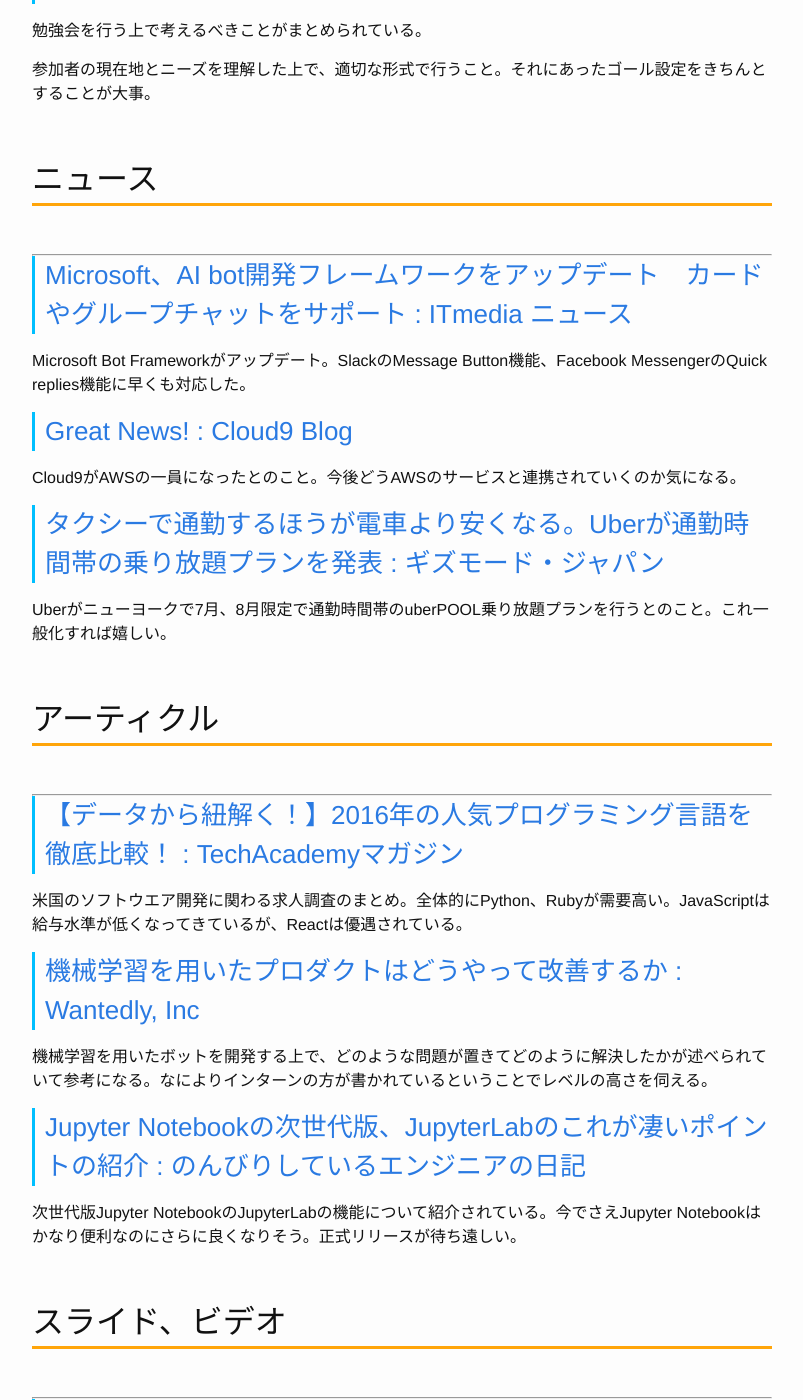
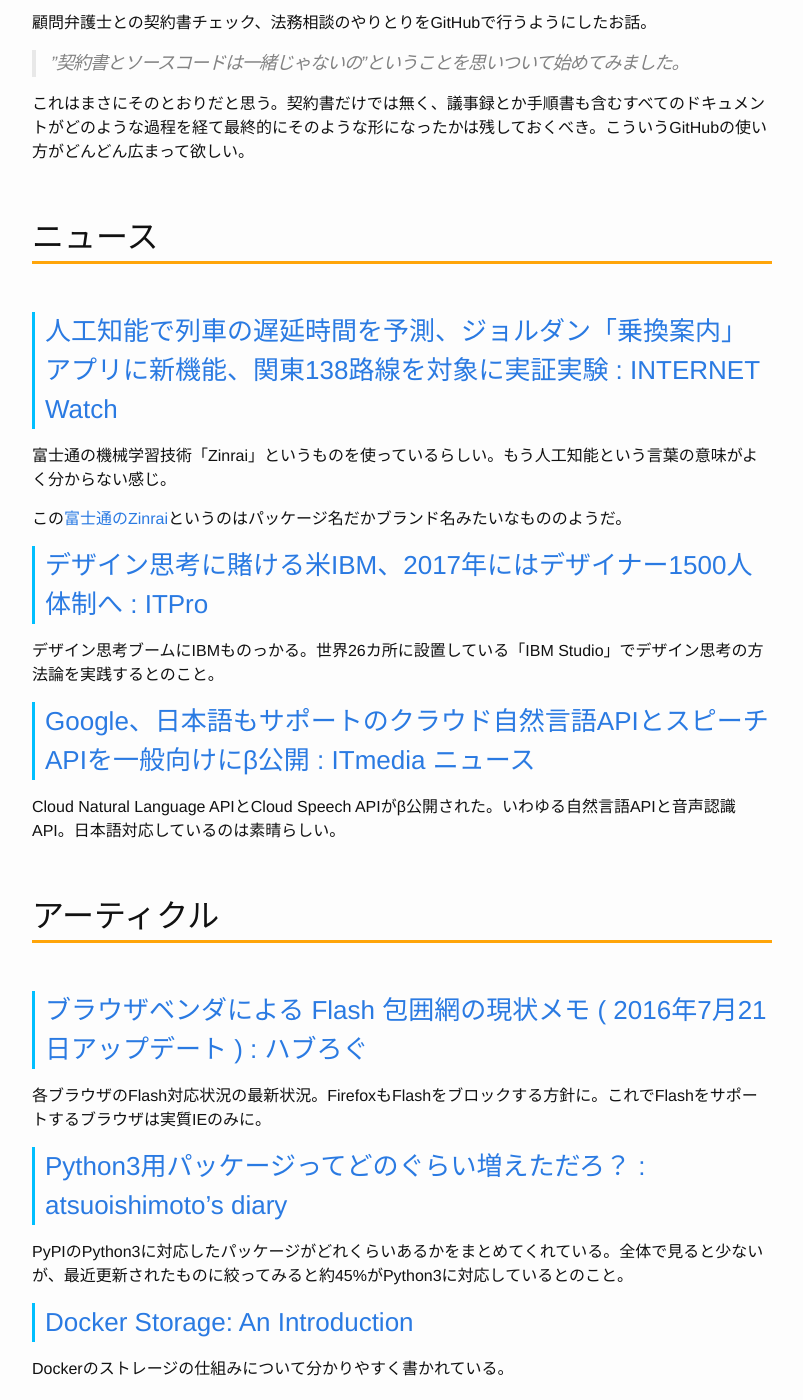
Before and after one commit to Gather-Tech/Gather-Tech.github.io, a Jekyll site: the page built from _posts/2016/2016-07-25-Gather4.md, in a window 1280 px wide and 1400 px high, scrolled down 985 px. Shown: the whole window, without its empty margins (238-1041 px from the left). Built offline with Jekyll 4.4.1, drawn with Linux system fonts in a browser that asks for light colours; some of the changed text lies outside the part shown.

Commit message:
#4書いた。

```diff
--- a/_posts/2016/2016-07-25-Gather4.md
+++ b/_posts/2016/2016-07-25-Gather4.md
@@ -1,129 +1,118 @@
 ---
 layout: post
-title:  "Gather-Tech.info #4: "
+title:  "Gather-Tech.info #4: GitHubはソースコードだけのものでは無い"
 date:   2016-07-25
 categories: news
 ---
 
-#3です。
+#4です。
 
-今週は[Microsoft Worldwide Partner Conference 2016](http://news.microsoft.com/wpc2016/)が開催されていましたね。
+先週はもうPokemon Go、1色でしたね。
 
-以下の記事がざっとキーノート内容を把握できるのでお勧めです。
+普通のテレビ番組でも取り上げられたりとIngressのときには考えられなかった勢いで世の中に広まっていますな。
 
-- [Microsoft World Partner Conference 2016 : ブチザッキ](https://buchizo.wordpress.com/2016/07/11/microsoft-world-partner-conference-2016/)
-- [Microsoft World Partner Conference 2016 Day 2 Keynote : ブチザッキ](https://buchizo.wordpress.com/2016/07/13/microsoft-world-partner-conference-2016-day-2-keynote/)
-- [Microsoft World Partner Conference 2016 Day 3 Keynote : ブチザッキ](https://buchizo.wordpress.com/2016/07/14/microsoft-world-partner-conference-2016-day-3-keynote/)
+日本でもすぐにこういったイベントが開催されるのでしょうね。ちょうど夏休みですし。
 
-Office365の勢いすごいですね。Office365加入していないともはやMicrosoftの製品の良さを享受することは不可能なのでは？と個人的には思っています。
+- [サンフランシスコをポケモンGOプレーヤーが埋めた夜 : IT Pro](http://itpro.nikkeibp.co.jp/atcl/column/15/061500148/072200078/)
 
 ## 今週のイチオシ
 
----
+### [GitHubを使って法務コミュニケーションのスピードを2倍にした話 : Wantedly, Inc.](https://www.wantedly.com/companies/wantedly/post_articles/30679)
+顧問弁護士との契約書チェック、法務相談のやりとりをGitHubで行うようにしたお話。
 
-### [業界コミュニティにおける「勉強会」の作りこみ方 : SlideShare](http://www.slideshare.net/hysmrk/ss-63950194)
-勉強会を行う上で考えるべきことがまとめられている。
+> ”契約書とソースコードは一緒じゃないの”ということを思いついて始めてみました。
 
-参加者の現在地とニーズを理解した上で、適切な形式で行うこと。それにあったゴール設定をきちんとすることが大事。
-
+これはまさにそのとおりだと思う。契約書だけでは無く、議事録とか手順書も含むすべてのドキュメントがどのような過程を経て最終的にそのような形になったかは残しておくべき。こういうGitHubの使い方がどんどん広まって欲しい。
 
 ## ニュース
 
----
+### [人工知能で列車の遅延時間を予測、ジョルダン「乗換案内」アプリに新機能、関東138路線を対象に実証実験 : INTERNET Watch](http://internet.watch.impress.co.jp/docs/news/1010863.html)
+富士通の機械学習技術「Zinrai」というものを使っているらしい。もう人工知能という言葉の意味がよく分からない感じ。
 
-### [Microsoft、AI bot開発フレームワークをアップデート　カードやグループチャットをサポート : ITmedia ニュース](http://www.itmedia.co.jp/news/articles/1607/11/news059.html)
-Microsoft Bot Frameworkがアップデート。SlackのMessage Button機能、Facebook MessengerのQuick replies機能に早くも対応した。
+この[富士通のZinrai](http://pr.fujitsu.com/jp/news/2015/11/2.html)というのはパッケージ名だかブランド名みたいなもののようだ。
 
-### [Great News! : Cloud9 Blog](https://c9.io/blog/great-news/)
-Cloud9がAWSの一員になったとのこと。今後どうAWSのサービスと連携されていくのか気になる。
+### [デザイン思考に賭ける米IBM、2017年にはデザイナー1500人体制へ : ITPro](http://itpro.nikkeibp.co.jp/atcl/column/15/061500148/071900077/)
+デザイン思考ブームにIBMものっかる。世界26カ所に設置している「IBM Studio」でデザイン思考の方法論を実践するとのこと。
 
-### [タクシーで通勤するほうが電車より安くなる。Uberが通勤時間帯の乗り放題プランを発表 : ギズモード・ジャパン](http://www.gizmodo.jp/2016/07/uberpool_commute_unlimited13ub.html)
-Uberがニューヨークで7月、8月限定で通勤時間帯のuberPOOL乗り放題プランを行うとのこと。これ一般化すれば嬉しい。
+### [Google、日本語もサポートのクラウド自然言語APIとスピーチAPIを一般向けにβ公開 : ITmedia ニュース](http://www.itmedia.co.jp/news/articles/1607/21/news063.html)
+Cloud Natural Language APIとCloud Speech APIがβ公開された。いわゆる自然言語APIと音声認識API。日本語対応しているのは素晴らしい。
 
 ## アーティクル
 
----
+### [ブラウザベンダによる Flash 包囲網の現状メモ ( 2016年7月21日アップデート ) : ハブろぐ](https://havelog.ayumusato.com/develop/others/e707-ruin_of_flash.html)
+各ブラウザのFlash対応状況の最新状況。FirefoxもFlashをブロックする方針に。これでFlashをサポートするブラウザは実質IEのみに。
 
-### [【データから紐解く！】2016年の人気プログラミング言語を徹底比較！ : TechAcademyマガジン](http://techacademy.jp/magazine/8735)
-米国のソフトウエア開発に関わる求人調査のまとめ。全体的にPython、Rubyが需要高い。JavaScriptは給与水準が低くなってきているが、Reactは優遇されている。
+### [Python3用パッケージってどのぐらい増えただろ？ : atsuoishimoto's diary](http://atsuoishimoto.hatenablog.com/entry/2016/07/19/172753)
+PyPIのPython3に対応したパッケージがどれくらいあるかをまとめてくれている。全体で見ると少ないが、最近更新されたものに絞ってみると約45%がPython3に対応しているとのこと。
 
-### [機械学習を用いたプロダクトはどうやって改善するか : Wantedly, Inc](https://vn.wantedly.com/companies/wantedly/post_articles/30109)
-機械学習を用いたボットを開発する上で、どのような問題が置きてどのように解決したかが述べられていて参考になる。なによりインターンの方が書かれているということでレベルの高さを伺える。
+### [Docker Storage: An Introduction](https://deis.com/blog/2016/docker-storage-introduction/)
+Dockerのストレージの仕組みについて分かりやすく書かれている。
 
-### [Jupyter Notebookの次世代版、JupyterLabのこれが凄いポイントの紹介 : のんびりしているエンジニアの日記](http://nonbiri-tereka.hatenablog.com/entry/2016/07/16/233703)
-次世代版Jupyter NotebookのJupyterLabの機能について紹介されている。今でさえJupyter Notebookはかなり便利なのにさらに良くなりそう。正式リリースが待ち遠しい。
 
 ## スライド、ビデオ
 
----
+### [Android Developers Summer Reading List : realm](https://realm.io/news/android-developer-summer-reading/)
+Android開発者向けの夏休みの宿題。Realm Java Teamのお勧めセッション動画がまとめられている。
 
-### [try! Swift Conference](https://realm.io/news/try-swift/)
-今年3月に開催された[try!Swift](http://www.tryswiftconf.com/)の動画と資料が公開された。
+### [サーバーサイドから利用するFirebase : Speaker Deck](https://speakerdeck.com/dddaisuke/sahasaitokarali-yong-surufirebase)
+Firebaseを使う上での注意ポイントが書かれている。ほぼ毎週8分ダウンするとか本当に使っている人で無いと分からないようなことが書いてあり参考になる。
 
-### [JAWS-UGアーキテクチャ専門支部 ServerlessConfレポート : SlideShare](http://www.slideshare.net/YoshidaShingo/serverlessconf-report)
-ServerlessConfのレポートではあるが、Serverlessとは何かの説明もあり分かりやすい。
-
-### [強いプロダクトを生み出すチームづくり : Sperker Deck ](https://speakerdeck.com/pplog/qiang-ipurodakutowosheng-michu-sutimudukuri)
-生産性の高いチームを作るために実践していることが説明されている。メンバーの障壁を取り除き、熱量を維持し、期待に応えることを繰り返すことが大事とのこと。
-
-### [MERYのロゴのはなし : Sperker Deck](https://speakerdeck.com/perolidesigners/meryfalserogofalsehanasi-from-designers-drink-up-vol-dot-1)
-ロゴの作り方について。Webだけで使われることを考えず、どこでも使われることも考慮して考えている。
+### [Docker と ECS と WebSocket で最強のマルチプレイ・ゲームサーバを構築 :  SlideShare](http://www.slideshare.net/greetech/docker-ecs-websocket)
+Amazon ECSを使ってDockerコンテナを管理、SPOFの無い環境を実現した構成が説明されている。すごいモダンな感じ。
 
 ## ツール、ライブラリ
 
----
+### [httpolice : GitHub](https://github.com/vfaronov/httpolice)
+HTTPのリクエスト、レスポンスヘッダーに対してのLintツール。Python製。Djangoにインテグレーションもできる。
 
-### [open-source-ios-apps : GitHub](https://github.com/dkhamsing/open-source-ios-apps)
-オープンソースのiOSアプリのリスト。
+### [pyagram : GitHub](https://github.com/hideshi/pyagram)
+状態遷移図作成ツール。Python製。これは便利そう。
 
-### [chalice : GitHub](https://github.com/awslabs/chalice)
-AWS公式のAPI GatewayとLambdaを使ったアプリを作れるPythonマイクロフレームワーク。Flaskベースなので使いやすい。
+以下は日本語での説明記事。
 
-### [chromelens : GitHub](https://github.com/chromelens/chromelens)
-Webアクセシビリティの検証ができるChrome devtoolsのエクステンション。
+- [Web開発でもアプリ開発でも使える状態遷移図を自動生成するツールを作りました : Qiita](http://qiita.com/hideshi/items/c61cee1d7dfc1754e075)
 
-### [marp : GitHub](https://github.com/yhatt/marp/)
-作者の方の記事も面白いです。
-
-- [Markdown スライド作成ツール『Marp』の開発経緯裏話 : TECHNICA Speee engineer blog](http://technica-blog.jp/entry/2016/07/14/204951)
-Hacker Newsの破壊力すごい。
-
-### [nginx-pages : GitHub](https://github.com/samuelcolvin/nginx-pages)
-nginxを使った静的サイトサーバー。GitHub Pagesにインスパイアされている。
+### [hack.css](http://hackcss.com/)
+ものすごいシンプルなCSSフレームワーク。dark modeもある。
 
 ## 書籍
 
----
+### [続・インタフェースデザインの心理学――ウェブやアプリに新たな視点をもたらす＋100の指針](http://www.oreilly.co.jp/books/9784873117713/)
+8/5発売予定。インタフェースデザインの心理学の続編。
 
-### [Pythonで体験する 深層学習](https://www.amazon.co.jp/Python%E3%81%A7%E4%BD%93%E9%A8%93%E3%81%99%E3%82%8B-%E6%B7%B1%E5%B1%A4%E5%AD%A6%E7%BF%92-%E6%B5%85%E5%B7%9D-%E4%BC%B8%E4%B8%80/dp/4339028517/)
-7/26発売予定。Caffe,Theano,Chainer,TensorFlowと有名どころのライブラリについて一通り理解できそう。
+### [VRコンテンツ最前線 事例でわかる費用規模・制作工程・スタッフ構成・制作ノウハウ : 桜花一門 ](https://www.amazon.co.jp/VR%E3%82%B3%E3%83%B3%E3%83%86%E3%83%B3%E3%83%84%E6%9C%80%E5%89%8D%E7%B7%9A-%E4%BA%8B%E4%BE%8B%E3%81%A7%E3%82%8F%E3%81%8B%E3%82%8B%E8%B2%BB%E7%94%A8%E8%A6%8F%E6%A8%A1%E3%83%BB%E5%88%B6%E4%BD%9C%E5%B7%A5%E7%A8%8B%E3%83%BB%E3%82%B9%E3%82%BF%E3%83%83%E3%83%95%E6%A7%8B%E6%88%90%E3%83%BB%E5%88%B6%E4%BD%9C%E3%83%8E%E3%82%A6%E3%83%8F%E3%82%A6-%E6%A1%9C%E8%8A%B1%E4%B8%80%E9%96%80/dp/4798144592/ref=sr_1_3?s=books&ie=UTF8&qid=1469281289&sr=1-3)
+8/2発売予定。企画の仕方含めVRコンテンツの作り方がひととおり確認できそう。
+
+### [\(仮\)人工知能のための哲学塾 : 三宅陽一郎, 大内孝子 ](https://www.amazon.co.jp/%E4%BB%AE-%E4%BA%BA%E5%B7%A5%E7%9F%A5%E8%83%BD%E3%81%AE%E3%81%9F%E3%82%81%E3%81%AE%E5%93%B2%E5%AD%A6%E5%A1%BE-%E4%B8%89%E5%AE%85%E9%99%BD%E4%B8%80%E9%83%8E/dp/4802510179/ref=pd_sim_14_6?ie=UTF8&dpID=41kOMniXZTL&dpSrc=sims&preST=_AC_UL160_SR121%2C160_&psc=1&refRID=V1QY4QQZPYTK2BD97N3H)
+8/10発売予定。人工知能を基礎づける哲学についての解説本。
 
 ## サービス、アプリ
 
----
+### [Top SDKs used by App Store Top 200 Free Apps : MightySignal](http://mightysignal.com/top-ios-sdks)
+App Storeにあるアプリの中でよく使われているSDK、ライブラリのランキングを見ることができる。カテゴリ毎でもランキングを見ることが可能。
 
-### [Demonstrate : Idea to mobile prototypes in minutes. Zero coding required](http://nfnlabs.in/demonstrate/)
-iPhoneでプロトタイピングできるアプリ。iPhone上ですぐ動きを確認できる。
+### [Stuff in Space](http://stuffin.space/)
+衛星とかの軌道をWebGLで可視化しているサイト。見ていて面白いのだが、MacBookのCPUがぶん回る。
 
-### [Cloudwith.me](https://cloudwith.me/)
-AWSのマネジメントコンソールをラップして分かりやすくするサービス。初心者だとあのマネジメントコンソールの画面でも難しいでしょ？という発想から作られたサービスだとか。
+### [トリセツ、家電の取扱説明書を一括管理で見放題 : 週刊アスキー](http://weekly.ascii.jp/elem/000/000/383/383487/)
+家電とかの説明書をまとめて管理できるアプリ。いざという時にいちいち説明書をメーカーホームページで探すのは面倒なので、こういう風にまとめて管理するという発想は素晴らしい。
 
-紹介記事はこちら。
-- [AWS上のサーバーのセットアップと管理が超簡単になるCloud With Meのらくちんサービス : TechCrunch Japan](http://jp.techcrunch.com/2016/07/13/20160712cloud-with-me-makes-setting-up-and-managing-aws-servers-easier/)
-
-### [Stacktile | Turn a markdown document into an interactive tutorial](https://stacktile.io/)
-Markdownで書いたドキュメントをインタラクティブなチュートリアルにしてくれるサービス。
-
+### [DOCPARSER](https://docparser.com/)
+PDFを読み取って構造化されたデータへ変換するサービス。紙の見積書や発注書を読み込めばうまいこと発注番号などのデータ部分を抜き取るとかできそう。
 
 ## ガジェット
 
----
+### [Hint-ヒント- ラジオ局が作る本気のラジオ](http://www.yoppy.tokyo/hintradio/)
+無指向性スピーカー搭載で、Bluetoothスピーカにもなる。ラジオとしてではなくて普通にスピーカーとして欲しい。
 
-### [スマホで操作する調光ユニット「OTTO」が国内販売を再開!1年以上の自粛期間を経て再リリースへ : Techable(テッカブル)](http://techable.jp/archives/43600)
-CerevoのOTTOが販売再開とのこと。簡単にいうとスマート電源タップ。それぞれの差し込み口がWiFiでOn/Off制御可能。
+でも、[CAMPFIRE](https://camp-fire.jp/projects/view/8696)見ると結構苦戦しているようだ。
 
-### [Android搭載スマホとドッキングしてノートPCに変える「The Superbook : GIGAZINE](http://gigazine.net/news/20160712-superbook/)
-Android端末と接続することでラップトップとして使うことができる。普通にラップトップ持ち運べばいいじゃないか感半端ない。
 
-### [「めざましカーテン mornin'」7月13日(水)発売。: Robit PRESS RELEASE](http://mornin.jp/release/20160713.html)
-スマホ連動型カーテン自動開閉機。スマート○○系としてはかなり実用的な部類。買おうと思ったが、家の寝室ブラインドタイプだった…。
+### [Withings社の「洗練された」スマート体温計が発売 : TechCrunch Japan](http://jp.techcrunch.com/2016/07/23/20160719withings-incredibly-sophisticated-thermometer-is-now-availablencidrss/)
+今年のCESで発表されたスマート体温計がついに発売開始。価格もお手頃。まだ発売は米国のみ。これは日本に来たら即買う。
+
+### [ASUS、Androidスマートウォッチ「ZenWatch 2」を発売 ～49mmと45mmの2種類で展開 : PC Watch](http://pc.watch.impress.co.jp/docs/news/1011357.html)
+Android Wearを搭載したZenWatch 2のバージョンアップ版が登場。急速充電がパワーアップしたらしい。価格もそこまで高くなく結構好みのデザイン。
+
+### [The World's Smallest 360 Camera \- Nico360 : Indiegogo](https://www.indiegogo.com/projects/the-world-s-smallest-360-camera-nico360#/)
+Indiegogo案件。360度カメラ。コンパクトだし、防水だしすごく良さそう。ものすごい勢いで出資を集めている。
```
